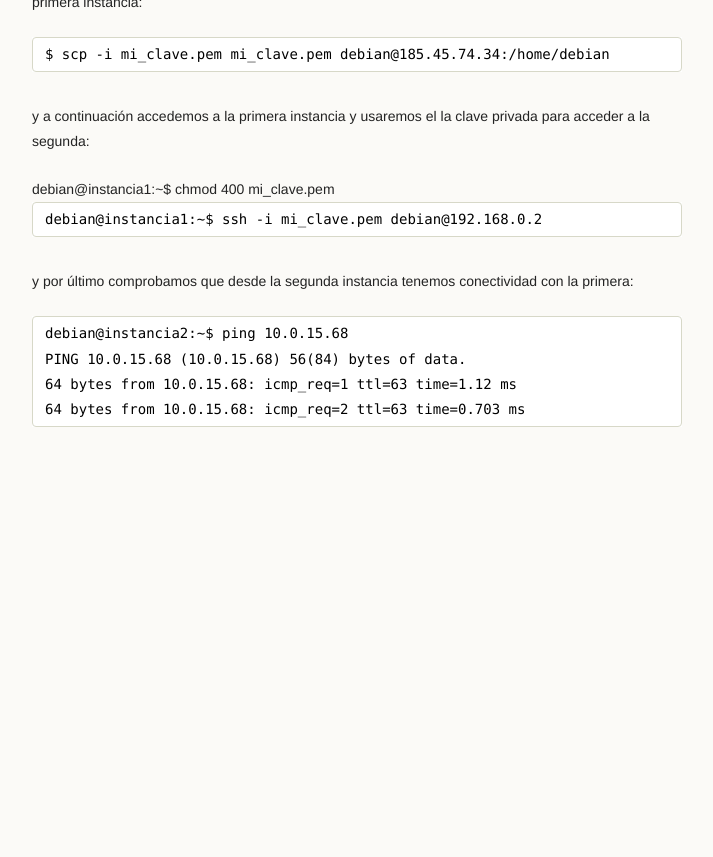
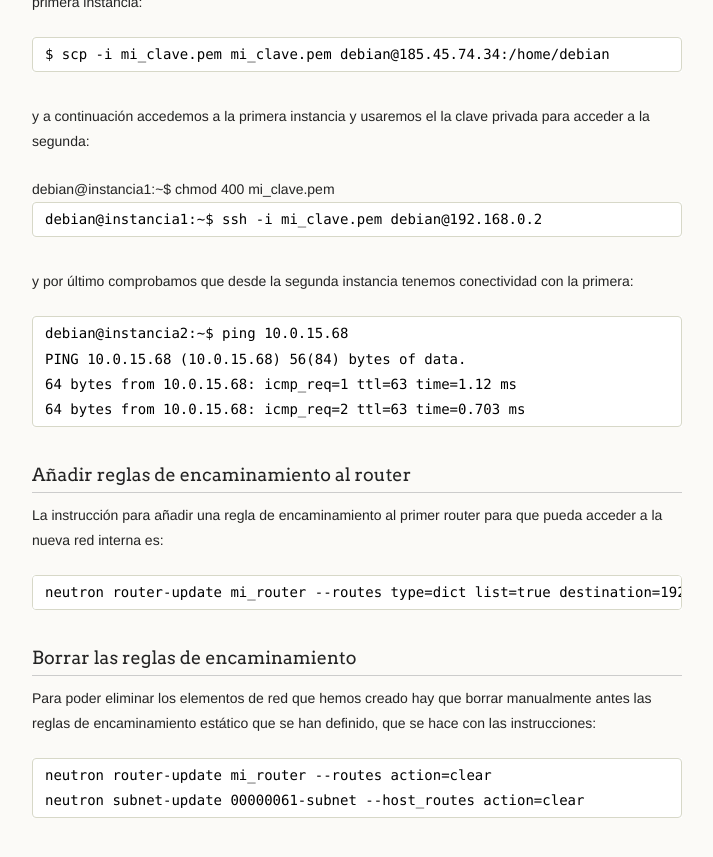
Before and after one commit to iesgn/cloud2, a Jekyll site: the page built from curso/u6/red2.md, in a window 1280 px wide and 900 px high, scrolled down 1825 px. Shown: the top 857 px of the window, without its empty margins (278-991 px from the left). Built offline with Jekyll 4.4.1, drawn with Linux system fonts in a browser that asks for light colours; before the commit the page ends 2334 px from its top, so only the background shows below that.

Commit message:
Limpieza de las reglas de encaminamiento

```diff
--- a/curso/u6/red2.md
+++ b/curso/u6/red2.md
@@ -58,3 +58,16 @@ y por último comprobamos que desde la segunda instancia tenemos conectividad co
 	PING 10.0.15.68 (10.0.15.68) 56(84) bytes of data.
 	64 bytes from 10.0.15.68: icmp_req=1 ttl=63 time=1.12 ms
 	64 bytes from 10.0.15.68: icmp_req=2 ttl=63 time=0.703 ms
+
+### Añadir reglas de encaminamiento al router
+
+La instrucción para añadir una regla de encaminamiento al primer router para que pueda acceder a la nueva red interna es:
+
+    neutron router-update mi_router --routes type=dict list=true destination=192.168.0.0/24,nexthop=10.0.15.69
+
+### Borrar las reglas de encaminamiento
+
+Para poder eliminar los elementos de red que hemos creado hay que borrar manualmente antes las reglas de encaminamiento estático que se han definido, que se hace con las instrucciones:
+
+    neutron router-update mi_router --routes action=clear
+    neutron subnet-update 00000061-subnet --host_routes action=clear
```
